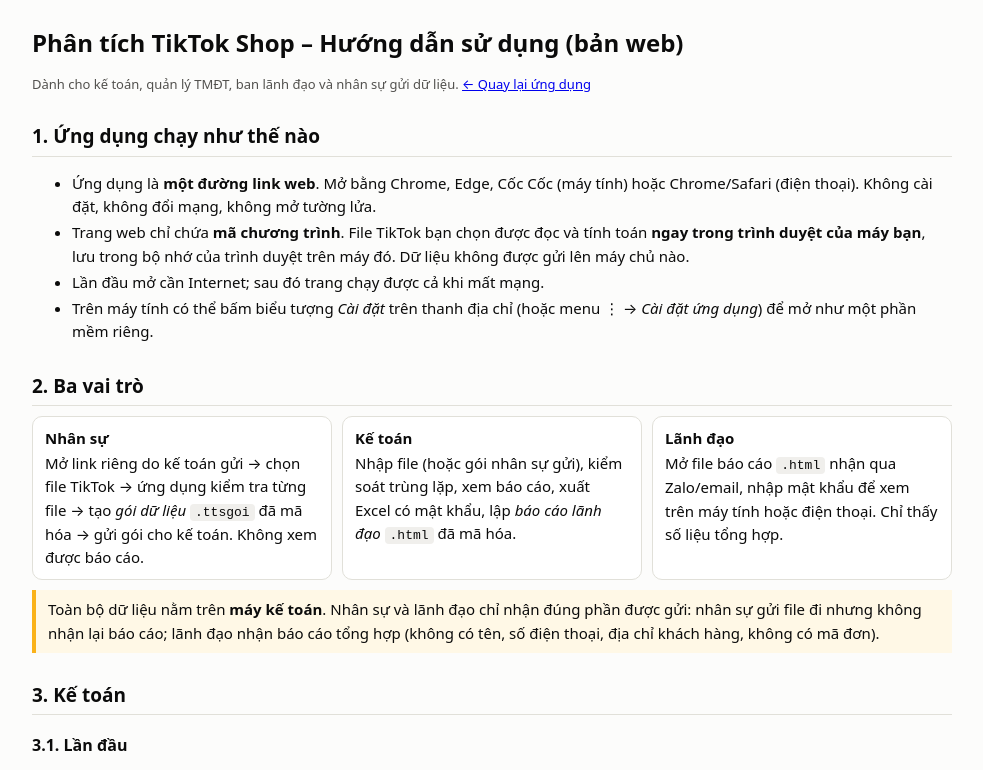
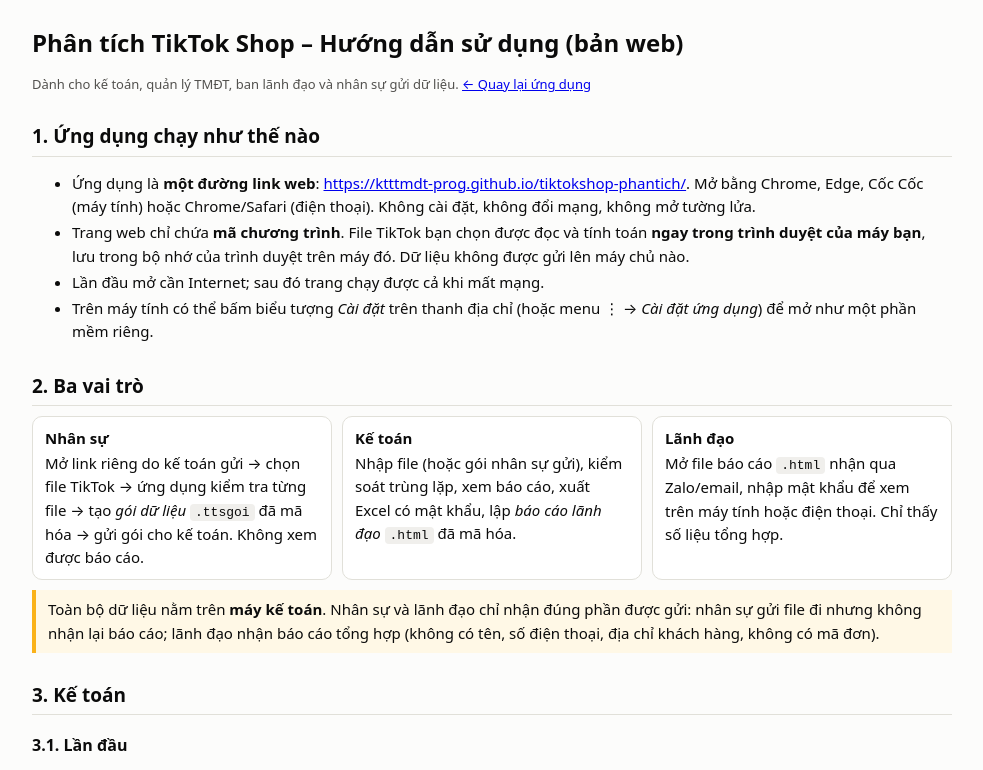
Before and after one commit to ktttmdt-prog/tiktokshop-phantich, a plain HTML site: page docs/huong_dan.html in a window 1280 px wide. Shown: the top 770 px of the page, without its empty margins (148-1131 px from the left). Drawn offline with Linux system fonts and the light colour scheme.

Commit message:
Ghi link ứng dụng vào hướng dẫn và README
Co-Authored-By: Claude Opus 5.5 <noreply@anthropic.com>

```diff
--- a/docs/huong_dan.html
+++ b/docs/huong_dan.html
@@ -22,7 +22,7 @@ ol li,ul li{margin:3px 0}.muted{color:#52514e;font-size:13px}
 
 <h2>1. Ứng dụng chạy như thế nào</h2>
 <ul>
-<li>Ứng dụng là <b>một đường link web</b>. Mở bằng Chrome, Edge, Cốc Cốc (máy tính) hoặc Chrome/Safari (điện thoại). Không cài đặt, không đổi mạng, không mở tường lửa.</li>
+<li>Ứng dụng là <b>một đường link web</b>: <a href="https://ktttmdt-prog.github.io/tiktokshop-phantich/">https://ktttmdt-prog.github.io/tiktokshop-phantich/</a>. Mở bằng Chrome, Edge, Cốc Cốc (máy tính) hoặc Chrome/Safari (điện thoại). Không cài đặt, không đổi mạng, không mở tường lửa.</li>
 <li>Trang web chỉ chứa <b>mã chương trình</b>. File TikTok bạn chọn được đọc và tính toán <b>ngay trong trình duyệt của máy bạn</b>, lưu trong bộ nhớ của trình duyệt trên máy đó. Dữ liệu không được gửi lên máy chủ nào.</li>
 <li>Lần đầu mở cần Internet; sau đó trang chạy được cả khi mất mạng.</li>
 <li>Trên máy tính có thể bấm biểu tượng <i>Cài đặt</i> trên thanh địa chỉ (hoặc menu ⋮ → <i>Cài đặt ứng dụng</i>) để mở như một phần mềm riêng.</li>
```
Also changed, not shown: 1 other file.
